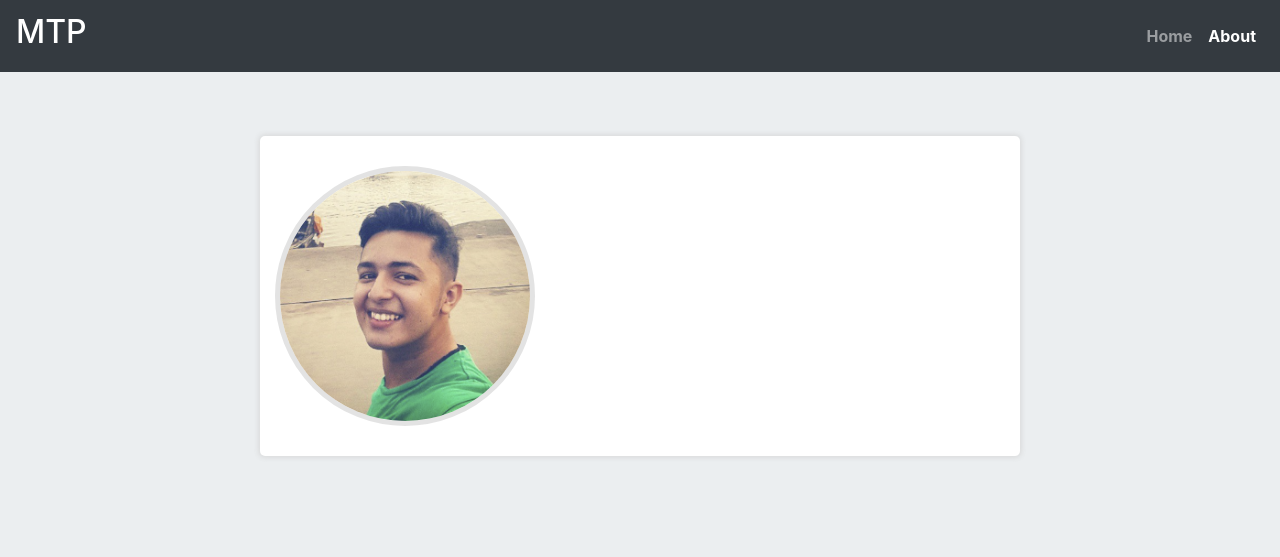
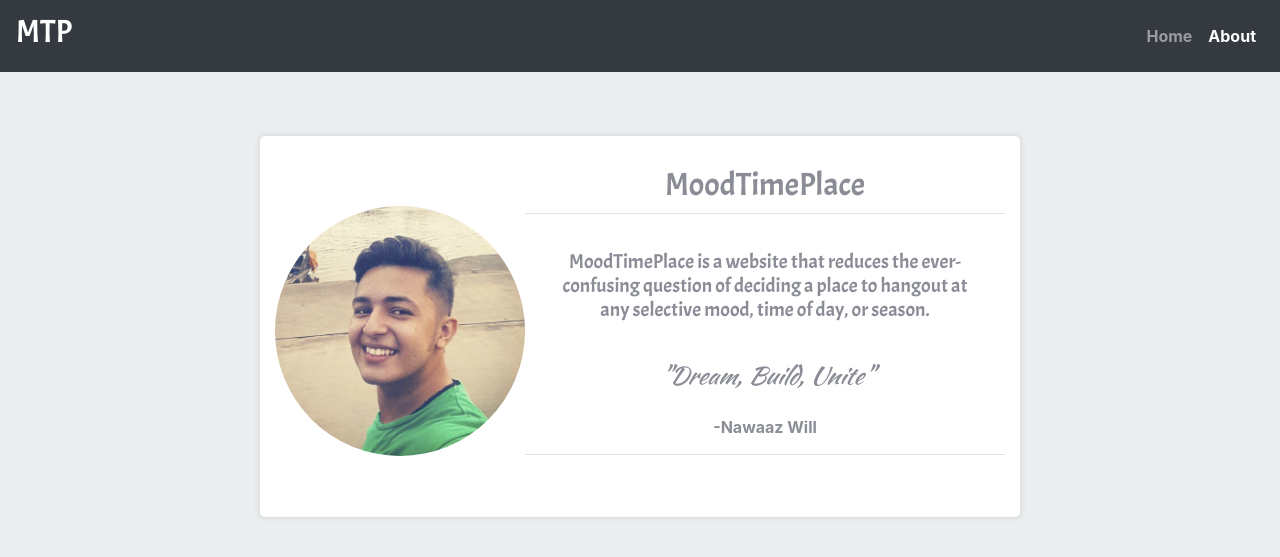
Before and after one commit to nawaazwill11/mtp, a Django app: page /about/ in a window 1280 px wide. Shown: the top 557 px of the page. Run offline with Django 3.2, Linux system fonts and the light colour scheme; some libraries are stand-ins or nearby versions.

Commit message:
About done

```diff
--- a/mtp/templates/mtp/about.html
+++ b/mtp/templates/mtp/about.html
@@ -9,8 +9,9 @@
 	<link rel="stylesheet" type="text/css" href="{% static 'css/about.css' %}">
 	<link rel="stylesheet" type="text/css" href="{% static 'css/media-queries.css' %}">
 	<link rel="stylesheet" href="https://stackpath.bootstrapcdn.com/bootstrap/4.1.1/css/bootstrap.min.css" integrity="sha384-WskhaSGFgHYWDcbwN70/dfYBj47jz9qbsMId/iRN3ewGhXQFZCSftd1LZCfmhktB" crossorigin="anonymous">
+	<link rel="stylesheet" href="https://use.fontawesome.com/releases/v5.0.12/css/all.css" integrity="sha384-G0fIWCsCzJIMAVNQPfjH08cyYaUtMwjJwqiRKxxE/rx96Uroj1BtIQ6MLJuheaO9" crossorigin="anonymous">
 <script src="https://stackpath.bootstrapcdn.com/bootstrap/4.1.1/js/bootstrap.min.js" integrity="sha384-smHYKdLADwkXOn1EmN1qk/HfnUcbVRZyYmZ4qpPea6sjB/pTJ0euyQp0Mk8ck+5T" crossorigin="anonymous"></script>
-	<link 	href="https://fonts.googleapis.com/css?family=Signika|Acme" rel="stylesheet">
+	<link 	href="https://fonts.googleapis.com/css?family=Signika|Acme|Kaushan+Script" rel="stylesheet">
 	<script src="https://code.jquery.com/jquery-3.2.1.slim.min.js" integrity="sha384-KJ3o2DKtIkvYIK3UENzmM7KCkRr/rE9/Qpg6aAZGJwFDMVNA/GpGFF93hXpG5KkN" crossorigin="anonymous"></script>
 	<script src="https://cdnjs.cloudflare.com/ajax/libs/popper.js/1.12.9/umd/popper.min.js" integrity="sha384-ApNbgh9B+Y1QKtv3Rn7W3mgPxhU9K/ScQsAP7hUibX39j7fakFPskvXusvfa0b4Q" crossorigin="anonymous"></script>
 	<script src="https://maxcdn.bootstrapcdn.com/bootstrap/4.0.0/js/bootstrap.min.js" integrity="sha384-JZR6Spejh4U02d8jOt6vLEHfe/JQGiRRSQQxSfFWpi1MquVdAyjUar5+76PVCmYl" crossorigin="anonymous"></script>
@@ -51,6 +52,25 @@
 				<div class="author-image">
 					<img src="{{ MEDIA_URL }}author-pics/author.png">
 				</div>
+
+				<div class="author-info">
+					<div class="site-desc">
+						<h2 class="acme-text">MoodTimePlace</h2>
+					</div>
+					<div class="authors-quote">
+						<p>
+							<h5 class="acme-text">MoodTimePlace is a website that reduces the ever-confusing question of deciding a place to hangout at any selective mood, time of day, or season.
+							</h5>
+						</p>
+						<p><i class="kaushan-text"><h4>"Dream, Build, Unite"</h4></i></p>
+						<p class="author-name">
+							<strong class="signika-text">-Nawaaz Will</strong>
+						</p>
+					</div>
+					<div>
+
+					</div>
+				</div>
 			</div>
 		</div>
 	</div>
--- a/static/css/about.css
+++ b/static/css/about.css
@@ -2,7 +2,14 @@ body {
 	background-color: #d9e0e485 !important;
 	color: #8a8c96 !important;
 }
+.kaushan-text {
+	font-family: 'Kaushan Script', cursive;
+}
+.acme-text {
+	font-family: 'Acme', sans-serif;
+}
 .about-card {
+	display: flex;
 	background-color: white;
 	margin-top: 4rem;
 	border-radius: 5px;
@@ -10,11 +17,38 @@ body {
 	box-shadow: 0px 0px 4px 2px #d3d3d3a3;
 }
 .author-image {
-	width: fit-content;
-    border-radius: 100%;
-    border: 5px solid #d3d3d3a3;
+	display: table;
+	margin-top: 2.5rem;
+	text-align: center;
 }
 .author-image > img {
 	width: 250px;
-    border-radius: 100%;
+  border-radius: 100%;
 }
+.author-info {
+	display: flex;
+	flex-direction: column;
+	flex: 1;
+	margin-bottom: 2rem;
+}
+.site-desc {
+	text-align: center;
+	border-bottom: 1px solid #d3d3d3a3;
+}
+.authors-quote {
+	text-align: center;
+	padding-top: 25px;
+	display: flex;
+	flex-direction: column;
+	padding: 20px 35px;
+	border-bottom: 1px solid #d3d3d3a3;
+	padding-bottom: 15px;
+}
+.authors-quote > p > h5 {
+	padding: 0px 35px;
+  text-transform: capitalize;
+  word-break: break-word;
+}
+.author-name {
+	margin: 0 !important;
+}
--- a/static/css/index.css
+++ b/static/css/index.css
@@ -92,7 +92,10 @@ body {
 	width: 100%;
   height: 100%;
   border: none;
-  background-color: #999c9fc7;
+  background-color: #343a40;
+}
+.place-locate > button:hover {
+	background-color: #999c9fc7;
 }
 .place-box, .place-locate > button {
 	border-bottom-right-radius: 5px;
--- a/static/css/media-queries.css
+++ b/static/css/media-queries.css
@@ -24,6 +24,12 @@
 		border-bottom-left-radius: 5px;
 		border-bottom-right-radius: 5px;
 		border-top-right-radius: 0px;
+	}
+	.about-card {
+		flex-direction: column
+	}
+	.author-image {
+		margin-bottom: 1rem;
 	}
 }
 /**********************/
@@ -70,6 +76,9 @@
 	.filter-sublist {
 		flex-direction: row;
 	}
+	.author-image {
+
+	}
 }
 
 /**********************/
@@ -81,9 +90,12 @@
 
 /***********************/
 /*xs to sm*/
-@media only screen and (max-width: 385px) {
+@media only screen and (max-width: 400px) {
 	.mood, .time, .season {
 		flex-direction: column;
 	}
+	.place-info-list {
+		flex: 15;
+	}
 }
 /**********************/
```
